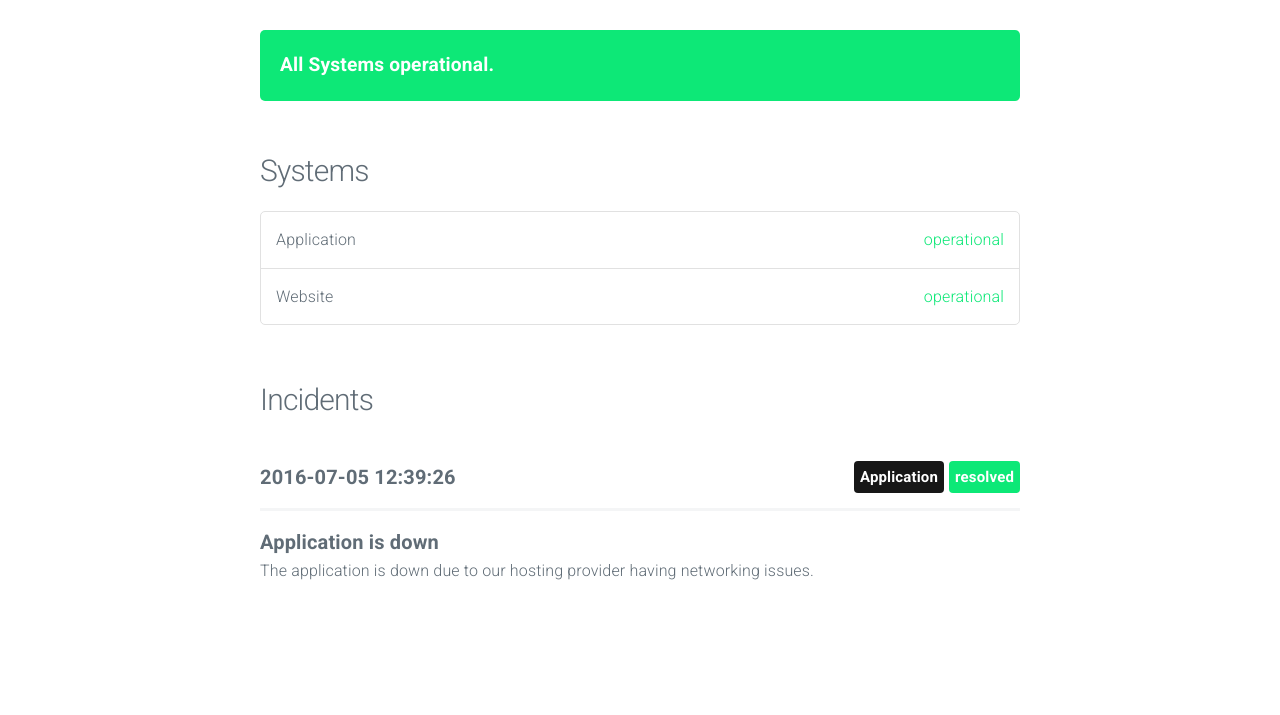
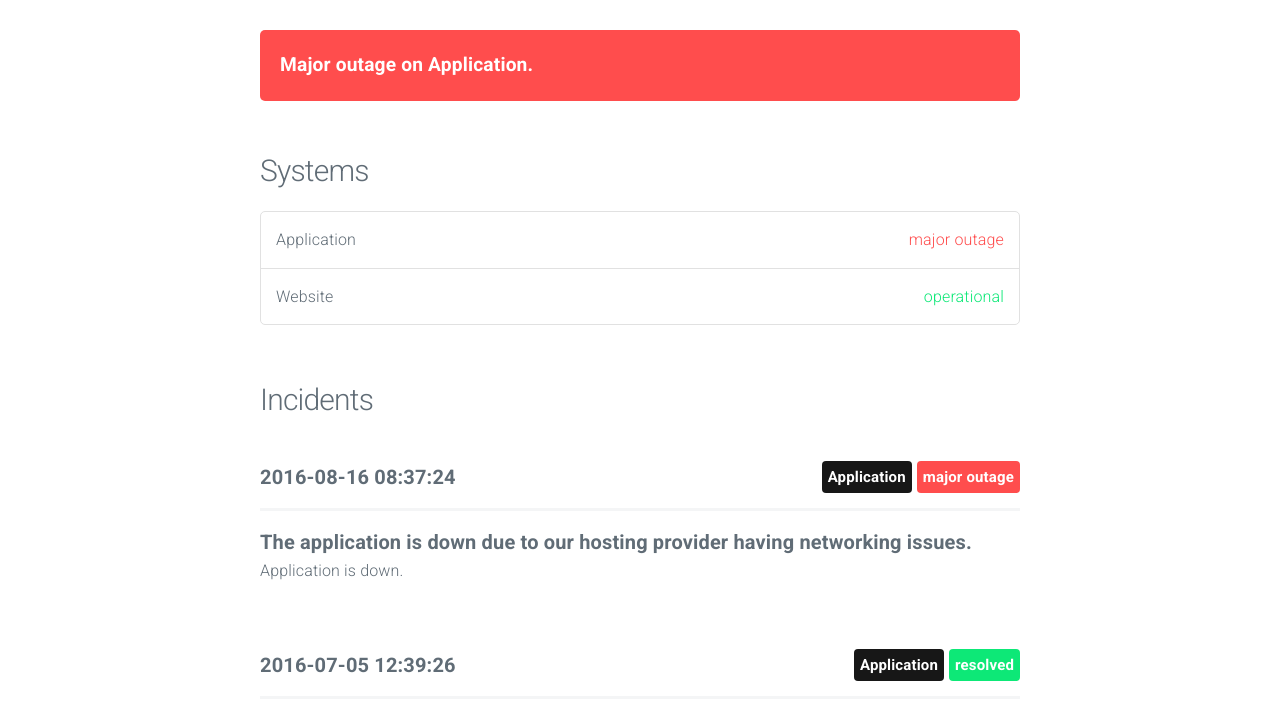
Before and after one commit to ninchanese/ninchanese-status, a plain HTML site: page index.html in a window 1280 px wide. Shown: the part 55-770 px from the top of the page. Drawn offline with nearby package versions, Linux system fonts and the light colour scheme.

Commit message:
update index

```diff
--- a/index.html
+++ b/index.html
@@ -31,16 +31,18 @@
 
 			<section class="container" id="main">
 
-					<div class="panel operational">
-						All Systems operational.
+
+					<div class="panel major outage">
+						Major outage on Application.
 					</div>
+
 
 
 				<h4>Systems</h4>
 				<ul class="systems">
 
 					<li>
-						Application <span class="status operational">operational</span>
+						Application <span class="status major outage">major outage</span>
 					</li>
 
 					<li>
@@ -51,6 +53,22 @@
 
 				<h4>Incidents</h4>
 
+
+					<div class="incident">
+						<span class="date">2016-08-16 08:37:24</span>
+
+
+							<span class="label major outage float-right">major outage</span>
+
+
+							<span class="label system float-right">Application</span>
+
+						<hr/>
+
+						<span class="title">The application is down due to our hosting provider having networking issues.</span>
+						<p>Application is down.</p>
+
+					</div>
 
 					<div class="incident">
 						<span class="date">2016-07-05 12:39:26</span>
```
